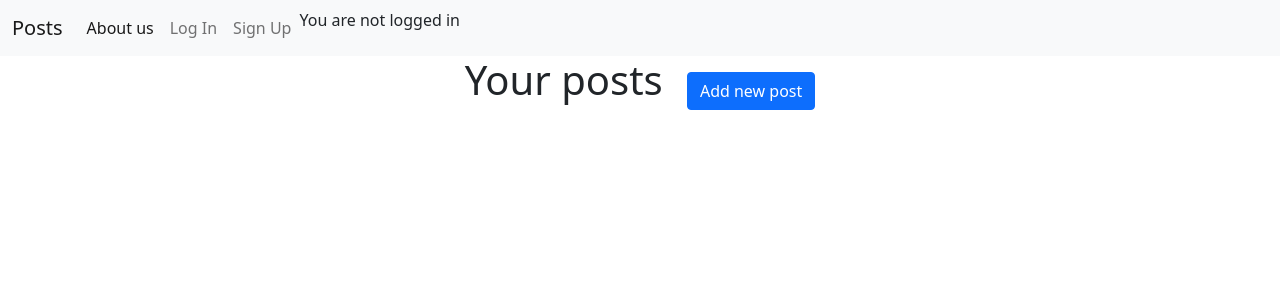
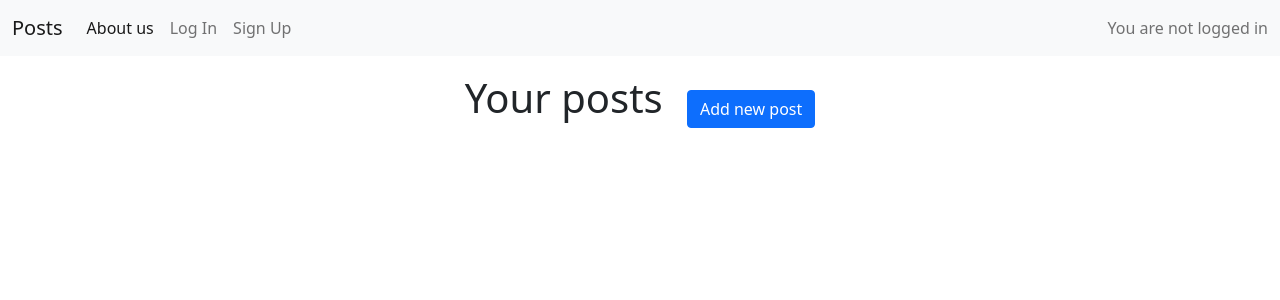
Before and after one commit to AnikaPet/ap-blog.tk, a Django app: page /accounts/profile/ in a window 1280 px wide. Shown: the top 300 px of the page. Run offline with Django 4.2, Linux system fonts and the light colour scheme; data that the repository does not hold is empty.

Commit message:
Add css to templates.

```diff
--- a/cms/templates/base.html
+++ b/cms/templates/base.html
@@ -6,7 +6,7 @@
     <meta http-equiv="X-UA-Compatible" content="IE=edge">
     <meta name="viewport" content="width=device-width, initial-scale=1.0">
     <title>My blog</title>
-    <link rel="stylesheet" href="{% static 'post-style.css' %}">
+    <link rel="stylesheet" href="{% static 'css/blog.css' %}">
     <link href="https://cdn.jsdelivr.net/npm/bootstrap@5.1.3/dist/css/bootstrap.min.css" rel="stylesheet" integrity="sha384-1BmE4kWBq78iYhFldvKuhfTAU6auU8tT94WrHftjDbrCEXSU1oBoqyl2QvZ6jIW3" crossorigin="anonymous">
     <script src="https://cdn.jsdelivr.net/npm/bootstrap@5.1.3/dist/js/bootstrap.bundle.min.js" integrity="sha384-ka7Sk0Gln4gmtz2MlQnikT1wXgYsOg+OMhuP+IlRH9sENBO0LRn5q+8nbTov4+1p" crossorigin="anonymous"></script>
 </head>
--- a/cms/templates/nav.html
+++ b/cms/templates/nav.html
@@ -5,28 +5,36 @@
         <span class="navbar-toggler-icon"></span>
       </button>
       <div class="collapse navbar-collapse" id="navbarSupportedContent">
-        <ul class="navbar-nav me-auto mb-2 mb-lg-0">
+        <ul class="navbar-nav me-auto mb-2 mb-lg-0" >
           <li class="nav-item">
             <a class="nav-link active" aria-current="page" href="/blog/about-us">About us</a>
           </li>
 
           {% if user.is_authenticated %}
 
+          <li class="nav-item"><a class="nav-link" href="{% url 'user-profile' %}">Your profile</a></li>
           <li class="nav-item"><a class="nav-link" href="{% url 'logout' %}">Log Out</a></li>
-          <li class="nav-item"><a class="nav-link" href="{% url 'user-profile' %}">Your profile</a></li>
-          <li class="nav-item"> <p class="nav-item">Hi {{ user.username }}!</p></li>
+
           {% else %}
 
-
           <li class="nav-item"><a class="nav-link" href="{% url 'login' %}">Log In</a></li>
-          <li class="nav-item"> <a class="nav-link" href="{% url 'signup' %}">Sign Up</a>
-          <li class="nav-item">
-            <p class="nav-item">You are not logged in</p></li>
-          </li>
+          <li class="nav-item"> <a class="nav-link" href="{% url 'signup' %}">Sign Up</a></li>
 
           {% endif %}
 
         </ul>
+        {% if user.is_authenticated %}
+
+          <span class="navbar-text">
+          Hi {{ user.username }}!
+          </span>
+
+        {% else %}
+          <span class="navbar-text">
+            You are not logged in
+          </span>
+
+        {% endif %}
 
       </div>
     </div>
--- a/cms/templates/posts/add_post.html
+++ b/cms/templates/posts/add_post.html
@@ -4,11 +4,11 @@
 
   {% include 'nav.html' %}
 
-  <form action="{% url 'add-post' %}" method='POST'>
+  <form action="{% url 'add-post' %}" method="POST">
 
     {% csrf_token %}
     {{form.as_p}}
-    <input type='submit' value='Save'>
+    <input type="submit" value="Save">
 
   </form>
 
--- a/cms/templates/posts/edit_post.html
+++ b/cms/templates/posts/edit_post.html
@@ -4,11 +4,11 @@
 
   {% include 'nav.html' %}
 
-  <form action="" method='POST'>
+  <form action="" method="POST">
 
     {% csrf_token %}
     {{form.as_p}}
-    <input type='submit' value='Save'>
+    <input type="submit" value="Save">
 
   </form>
 
--- a/cms/templates/posts/post_detail.html
+++ b/cms/templates/posts/post_detail.html
@@ -13,7 +13,7 @@
   </div>
 </div>
 
-<div class='container' style="padding: 2ch;">
+<div class="container" style="padding: 2ch;">
 
     <div class="card text-center">
       <div class="card-header">
--- a/cms/templates/posts/post_searched.html
+++ b/cms/templates/posts/post_searched.html
@@ -15,7 +15,7 @@
   </div>
 </div>
 
-<div class='container' style="padding: 2ch;">
+<div class="container" style="padding: 2ch;">
 
     <div class="card text-center">
       <div class="card-header">
--- a/cms/templates/userprofile.html
+++ b/cms/templates/userprofile.html
@@ -4,7 +4,7 @@
 
   {% include 'nav.html' %}
 
-  <div class="containter" style="text-align-last: center;">
+  <div class="containter" style="text-align-last: center; padding:2ch ;">
   <div style="display: inline-block;">
       <h1 style="text-align:center;">Your posts</h1>
   </div>
@@ -13,20 +13,19 @@
   </div>
 </div>
 
-  <div class="container"  style="padding: 2ch;">
+  <div class="row row-cols-1 row-cols-md-2 g-4">
 
     {% for post in posts %}
     {%if post.author == request.user %}
-
-    <div class="card"  style="padding: 5ch;">
+    <div class="col">
+    <div class="card" style = "padding: 2ch;">
     <div class="card text-center">
       <div class="card-header">
-        Your post
+       {{post.title}}
       </div>
 
-      <div class="card-body">
-        <h5 class="card-title">{{post.title}}</h5>
-        <p class="card-text">....</p>
+      <img class="card-img" style="opacity: .75" src="https://www.wbcsd.org/var/site/storage/images/overview/news-insights/general/news/wbcsd-to-support-the-task-force-on-nature-related-financial-disclosures-tnfd/150706-1-eng-GB/WBCSD-to-support-the-Task-Force-on-Nature-related-Financial-Disclosures-TNFD_i1140.jpg" class="card-img" alt="...">
+      <div class = "card-body">
         <a href="/blog/{{post.id}}" class="btn btn-primary">Read</a>
 
         <a href="/blog/edit-post/{{post.id}}" class="btn btn-primary">Edit</a>
@@ -39,6 +38,7 @@
       </div>
     </div>
   </div>
+  </div>
     {%endif%}
     {% endfor %}
   </div>
--- a/myblog/settings.py
+++ b/myblog/settings.py
@@ -123,7 +123,7 @@ USE_TZ = True
 # https://docs.djangoproject.com/en/4.0/howto/static-files/
 
 STATIC_URL = '/static/'
-STATIC_ROOT = BASE_DIR / 'staticfiles/'
+STATIC_ROOT = BASE_DIR / 'static/'
 
 # Default primary key field type
 # https://docs.djangoproject.com/en/4.0/ref/settings/#default-auto-field
```
Also changed, not shown: accounts/templates/registration/signup.html (+21 -7 lines), cms/templates/about_us.html (+7 -2 lines), cms/templates/posts/post_listing.html (+11 -10 lines), cms/templates/registration/login.html (+19 -6 lines), cms/static/css/post-style.css (deleted).
